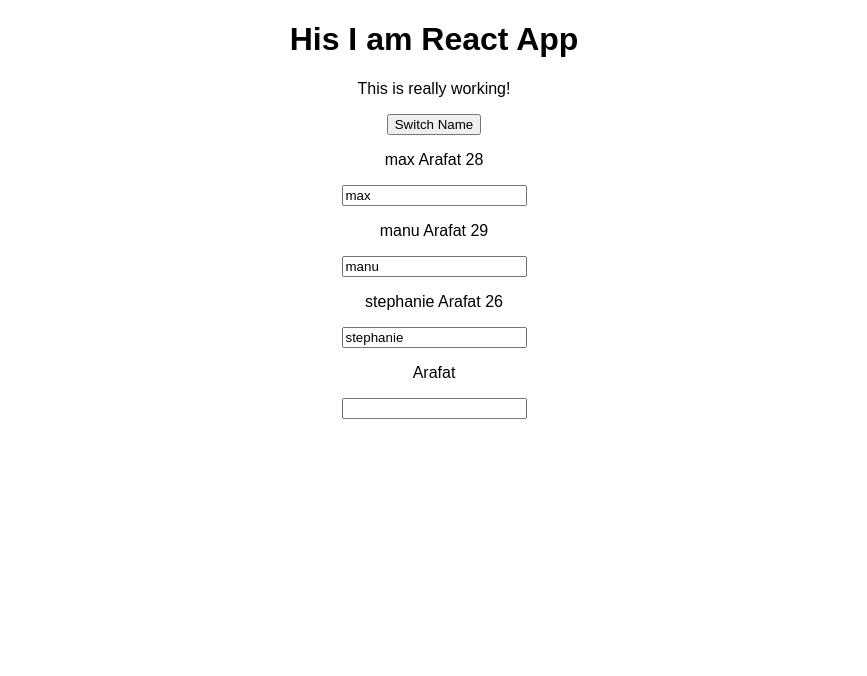
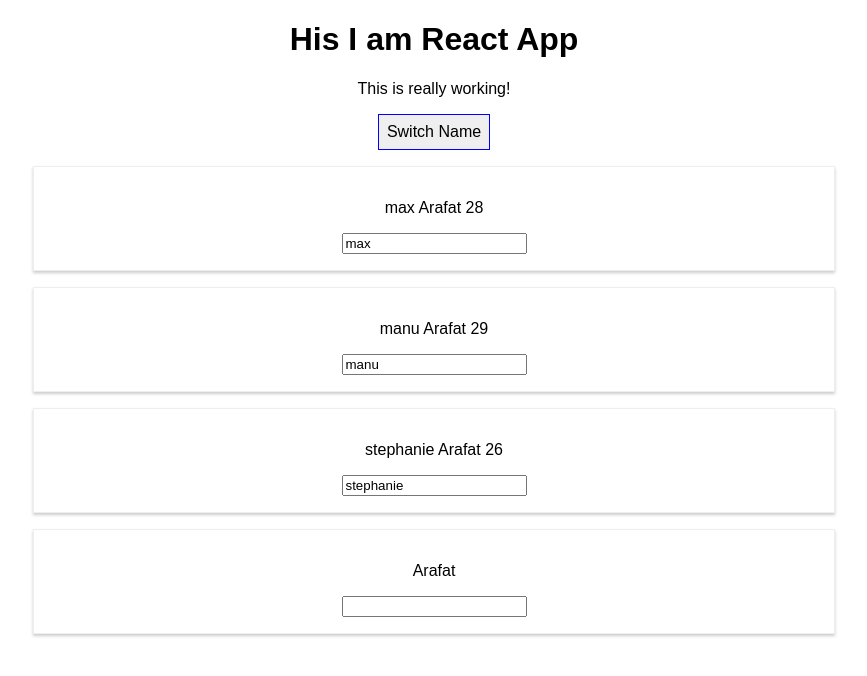
Before and after one commit to tamzidpeace/React, a React (Create React App) app in the folder app00/: page / in a window 1280 px wide. Shown: the top 676 px of the page, without its empty margins (206-1073 px from the left). Built offline with nearby package versions, Linux system fonts and the light colour scheme.

Commit message:
stylesheet and inline css work

```diff
--- a/app00/src/App.js
+++ b/app00/src/App.js
@@ -38,11 +38,19 @@
     });
   };
 
+  const style = {
+    backgroudColor: 'white',
+    font: 'inherit',
+    border: '1px solid blue',
+    padding: '8px',
+    cursor: 'pointer',
+  }
+
   return (
     <div className="App">
       <h1>His I am React App</h1>
       <p>This is really working!</p>
-      <button onClick={switchNameHandler.bind(this, 'Kamal')}>Switch Name</button>
+      <button style={style} onClick={switchNameHandler.bind(this, 'Kamal')}>Switch Name</button>
       <Person
         click={switchNameHandler.bind(this, 'k')}
         name={personState.persons[0].name}
--- /dev/null
+++ b/app00/src/Person/Person.css
@@ -0,0 +1,8 @@
+.Person {
+     width: 60%;
+     margin: 16px auto;
+     border: 1px solid #eee;
+     box-shadow: 0 2px 3px #ccc;
+     padding: 16px;
+     text-align: center;
+}
--- a/app00/src/Person/Person.js
+++ b/app00/src/Person/Person.js
@@ -1,8 +1,9 @@
 import React from "react";
+import './Person.css';
 
 const person = (props) => {
   return (
-    <div>
+    <div className="Person">
       <p onClick={props.click}>
         {props.name} Arafat {props.age}
       </p>
```
